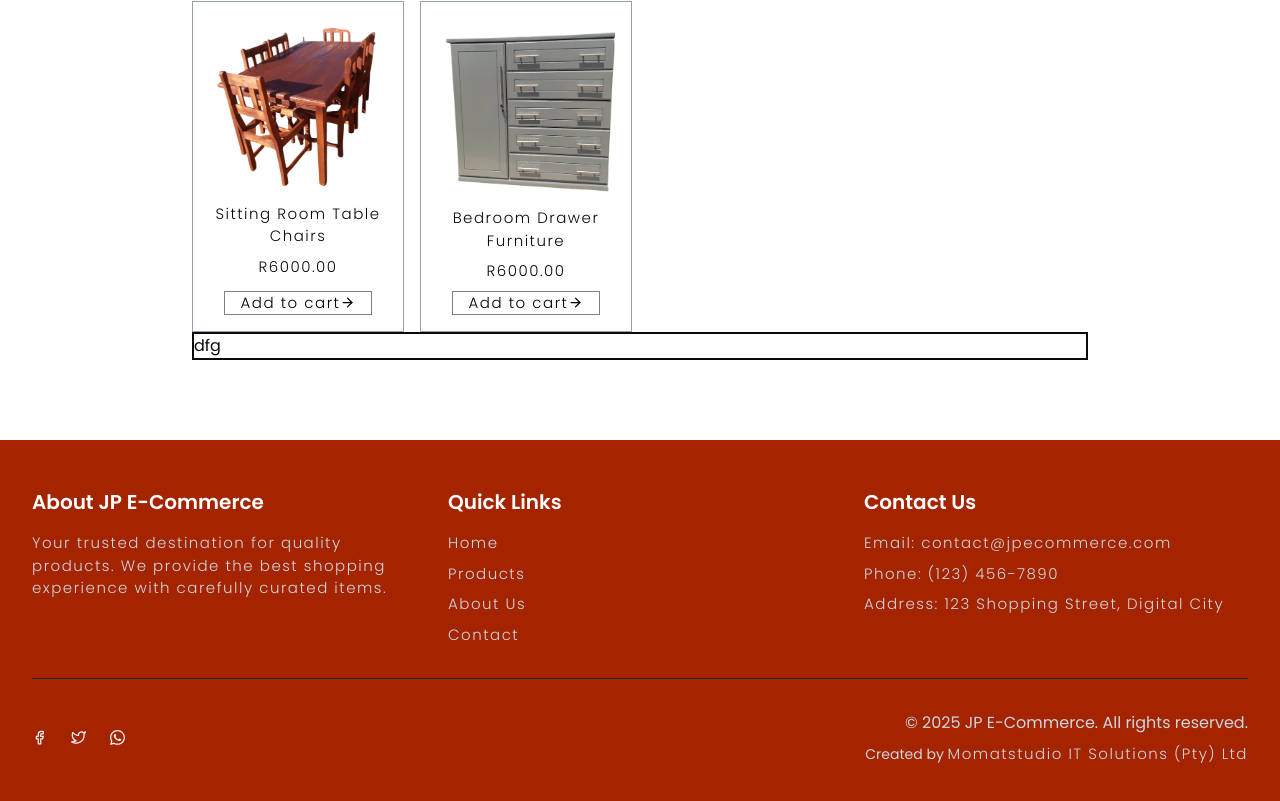
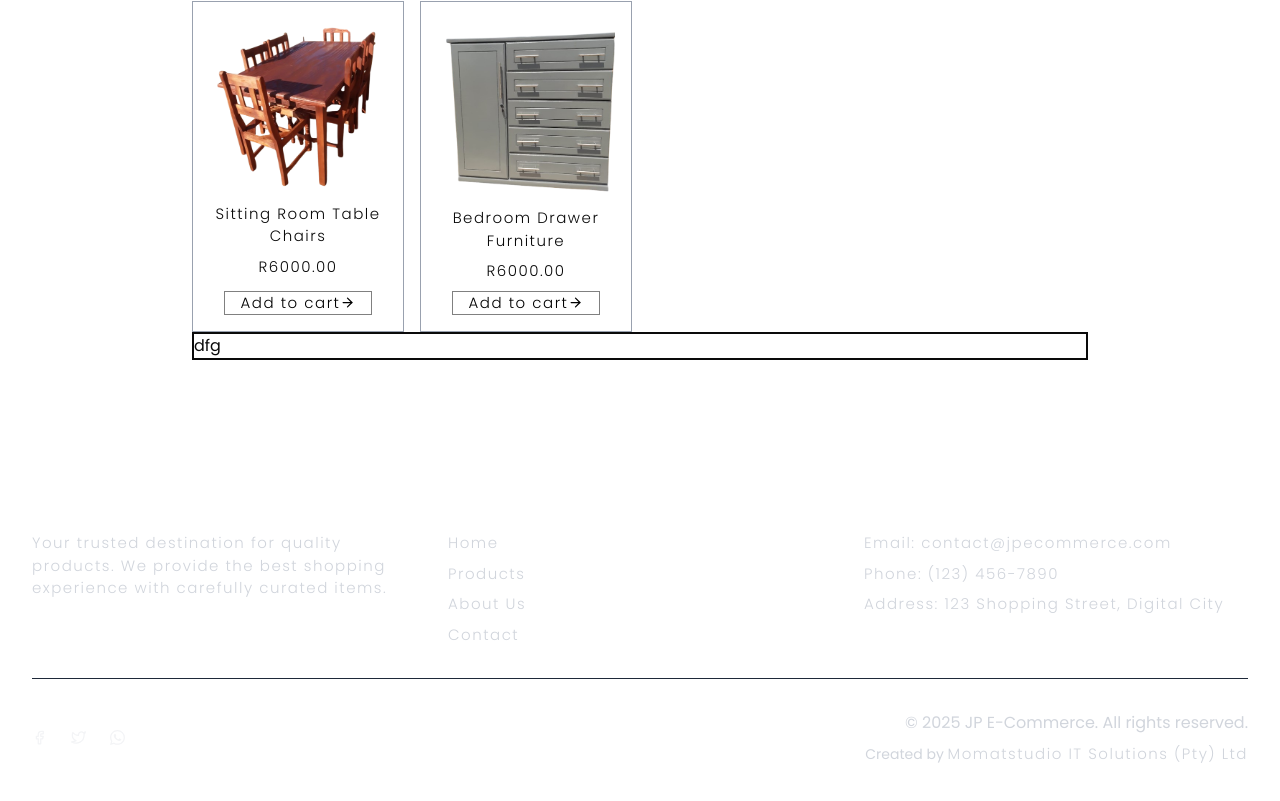
Before and after one commit to momatstudio/jp-furniture-ecommerce, a Next.js app: page / in a window 1280 px wide. Shown: the part 1568-2369 px from the top of the page. Built offline with nearby package versions, Linux system fonts and the light colour scheme; no server answers.

Commit message:
removed unused modules

```diff
--- a/src/components/Title.tsx
+++ b/src/components/Title.tsx
@@ -2,10 +2,8 @@ import React from "react";
 
 interface TitleProps {
   name: string;
-  description?: string;
-  show?: Boolean;
 }
-export default function Title({ name, show }: TitleProps) {
+export default function Title({ name }: TitleProps) {
   return (
     <div className=" flex justify-center py-16">
       <h2 className="">{name}</h2>
--- a/src/components/footer/Footer.tsx
+++ b/src/components/footer/Footer.tsx
@@ -1,11 +1,14 @@
 import React from "react";
 import Link from "next/link";
-import { FiFacebook, FiInstagram, FiTwitter } from "react-icons/fi";
+import { FiFacebook, FiTwitter } from "react-icons/fi";
 import { BsWhatsapp } from "react-icons/bs";
 
 export default function Footer() {
   return (
-    <footer className="bg-[#A42400] text-gray-300 mt-16">
+    <footer
+      className="bg-[#
+    ] text-gray-300 mt-16"
+    >
       <div className="max-w-7xl mx-auto py-12 px-4 sm:px-6 lg:px-8">
         <div className="grid grid-cols-1 md:grid-cols-3 gap-8">
           {/* About Section */}
--- a/src/components/product/UniqueProduct.tsx
+++ b/src/components/product/UniqueProduct.tsx
@@ -1,5 +1,4 @@
-import { useCart } from "@/context/CartContext";
-import React, { useState } from "react";
+import React from "react";
 import DisplayProduct from "./DisplayProduct";
 import ProductSummary from "./ProductSummary";
 import { Product } from "@/types";
```
